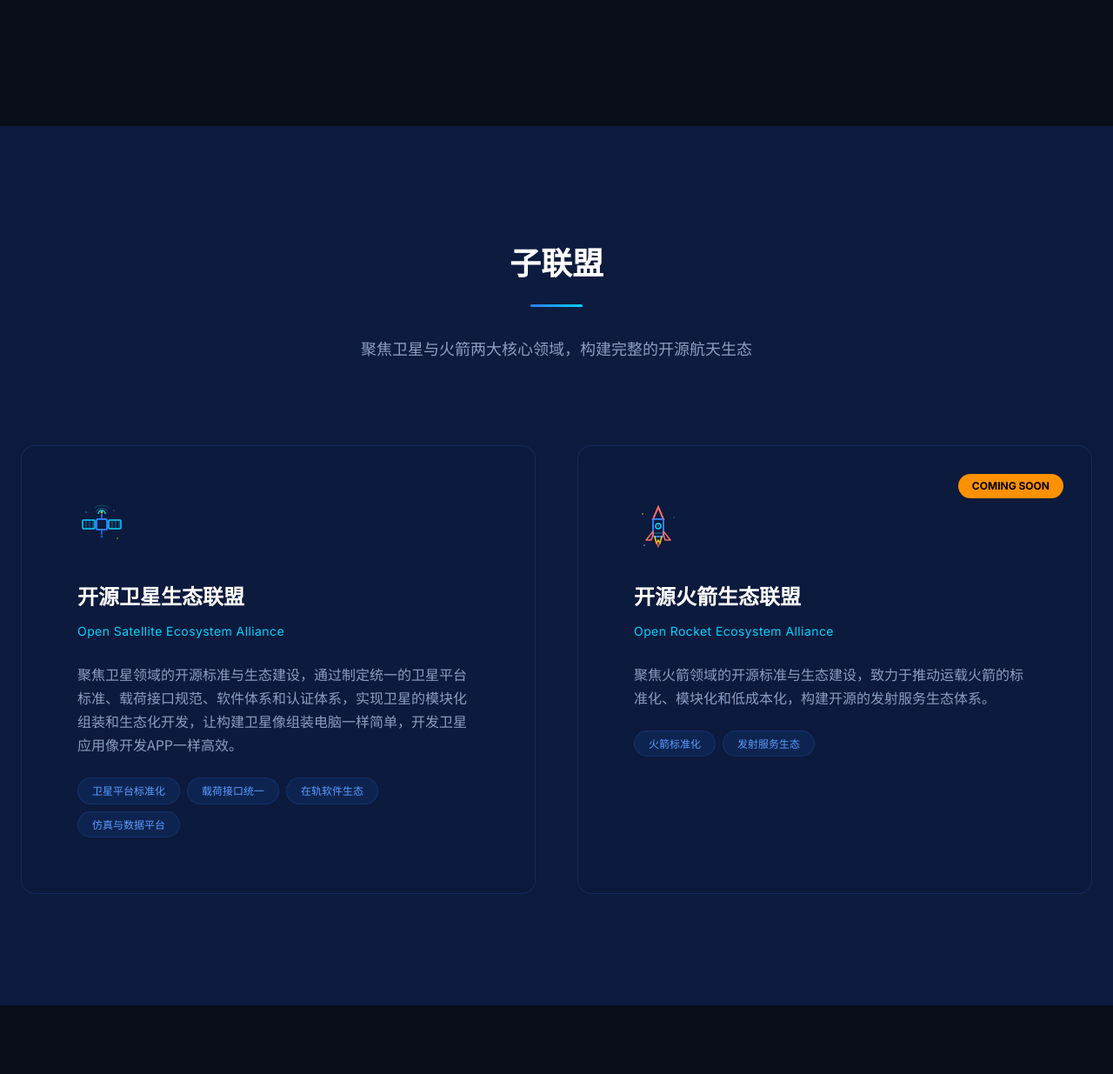
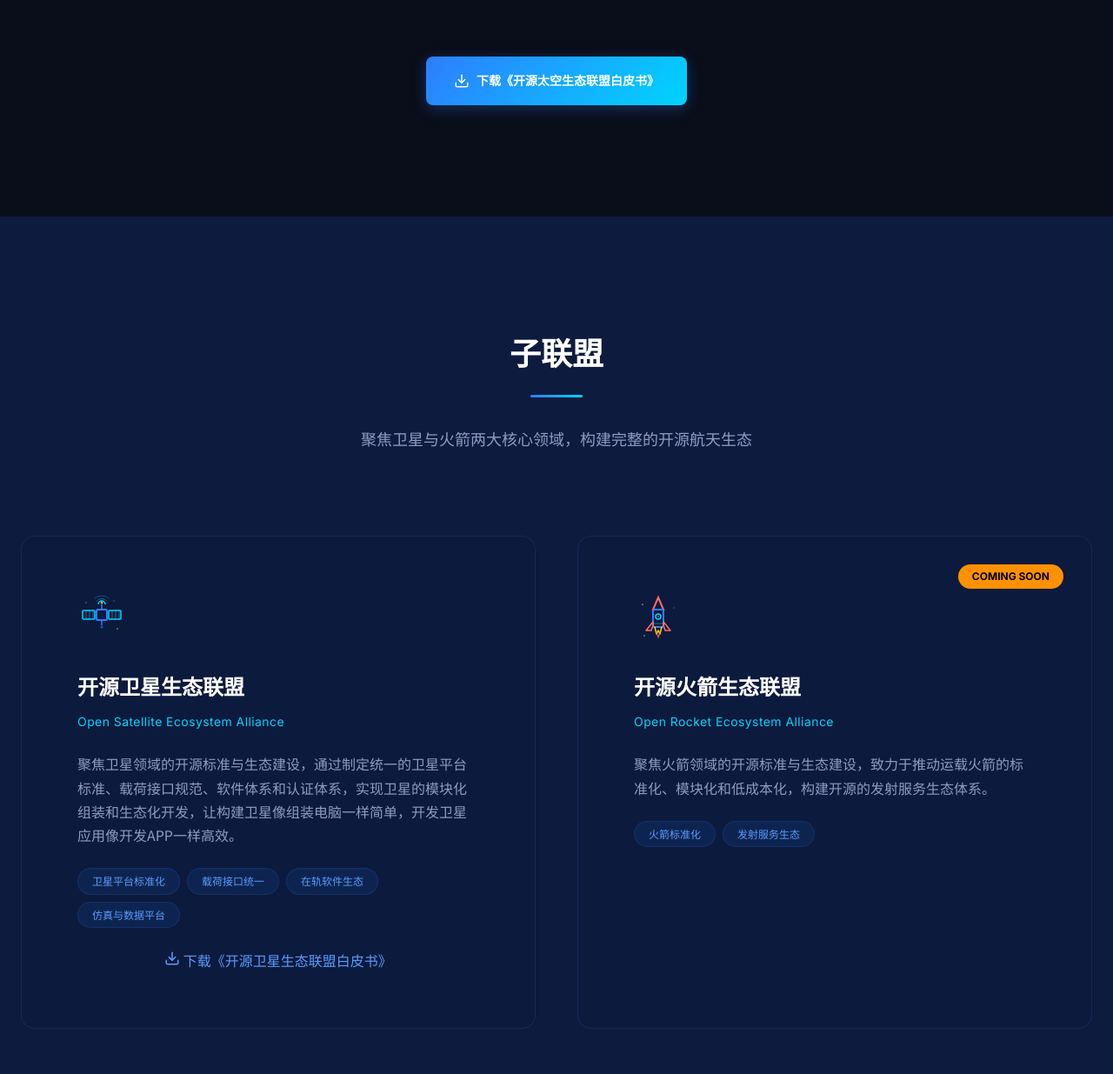
Before and after one commit to jeffreytanhao-eng/Open-Space-Alliance-II, a plain HTML site: page index.html in a window 1280 px wide. Shown: the part 1725-2960 px from the top of the page at 87% size. Drawn offline with Linux system fonts and the light colour scheme.

Commit message:
Add whitepaper download buttons for OSEA main and satellite alliance

```diff
--- a/index.html
+++ b/index.html
@@ -700,6 +700,38 @@
         }
 
         /* ============================================================
+           WHITEPAPER DOWNLOAD
+           ============================================================ */
+        .whitepaper-download {
+            text-align: center;
+            margin-top: var(--space-2xl);
+        }
+        .whitepaper-download .btn-whitepaper {
+            display: inline-flex;
+            align-items: center; gap: var(--space-sm);
+            padding: var(--space-md) var(--space-xl);
+            background: linear-gradient(135deg, #2E7DFF, #00D4FF);
+            color: #fff;
+            border-radius: var(--radius-md);
+            font-size: var(--text-sm);
+            font-weight: 600;
+            text-decoration: none;
+            border: none;
+            cursor: pointer;
+            transition: all var(--transition-base);
+            box-shadow: 0 4px 16px rgba(46,125,255,0.3);
+        }
+        .whitepaper-download .btn-whitepaper:hover {
+            transform: translateY(-2px);
+            box-shadow: 0 6px 24px rgba(0,212,255,0.4);
+        }
+        .btn-whitepaper svg { width: 18px; height: 18px; flex-shrink: 0; }
+        .whitepaper-download-card {
+            margin-top: var(--space-lg);
+            display: flex; justify-content: center;
+        }
+
+        /* ============================================================
            RESPONSIVE
            ============================================================ */
         @media (max-width: 1024px) {
@@ -929,6 +961,12 @@
                             <div class="stat-label" data-i18n="about.stat3_label">开源标准体系</div>
                         </div>
                     </div>
+                </div>
+                <div class="whitepaper-download">
+                    <a href="whitepaper/开源太空生态联盟白皮书.pdf" download class="btn-whitepaper">
+                        <svg viewBox="0 0 24 24" fill="none" stroke="currentColor" stroke-width="2" stroke-linecap="round" stroke-linejoin="round"><path d="M21 15v4a2 2 0 01-2 2H5a2 2 0 01-2-2v-4"></path><polyline points="7 10 12 15 17 10"></polyline><line x1="12" y1="15" x2="12" y2="3"></line></svg>
+                        <span data-i18n="about.whitepaper_main">下载《开源太空生态联盟白皮书》</span>
+                    </a>
                 </div>
             </div>
         </section>
@@ -984,6 +1022,12 @@
                             <span class="tag" data-i18n="sub_alliances.osea_tag3">在轨软件生态</span>
                             <span class="tag" data-i18n="sub_alliances.osea_tag4">仿真与数据平台</span>
                         </div>
+                        <div class="whitepaper-download-card">
+                            <a href="whitepaper/开源卫星生态联盟白皮书.pdf" download class="btn-whitepaper">
+                                <svg viewBox="0 0 24 24" fill="none" stroke="currentColor" stroke-width="2" stroke-linecap="round" stroke-linejoin="round"><path d="M21 15v4a2 2 0 01-2 2H5a2 2 0 01-2-2v-4"></path><polyline points="7 10 12 15 17 10"></polyline><line x1="12" y1="15" x2="12" y2="3"></line></svg>
+                                <span data-i18n="sub_alliances.whitepaper_sat">下载《开源卫星生态联盟白皮书》</span>
+                            </a>
+                        </div>
                     </div>
                     <!-- OREA Card (Coming Soon) -->
                     <div class="alliance-card coming-soon fade-in fade-in-delay-1">
@@ -1428,6 +1472,7 @@
                 'about.stat2_label': '预参与的国家与地区',
                 'about.stat3_num': '5',
                 'about.stat3_label': '开源标准体系',
+                'about.whitepaper_main': '下载《开源太空生态联盟白皮书》',
                 'sub_alliances.title': '子联盟',
                 'sub_alliances.subtitle': '聚焦卫星与火箭两大核心领域，构建完整的开源航天生态',
                 'sub_alliances.osea_title': '开源卫星生态联盟',
@@ -1436,6 +1481,7 @@
                 'sub_alliances.osea_tag2': '载荷接口统一',
                 'sub_alliances.osea_tag3': '在轨软件生态',
                 'sub_alliances.osea_tag4': '仿真与数据平台',
+                'sub_alliances.whitepaper_sat': '下载《开源卫星生态联盟白皮书》',
                 'sub_alliances.orea_title': '开源火箭生态联盟',
                 'sub_alliances.orea_desc': '聚焦火箭领域的开源标准与生态建设，致力于推动运载火箭的标准化、模块化和低成本化，构建开源的发射服务生态体系。',
                 'sub_alliances.orea_tag1': '火箭标准化',
@@ -1532,6 +1578,7 @@
                 'about.stat2_label': 'Pre-Participating Countries & Regions',
                 'about.stat3_num': '5',
                 'about.stat3_label': 'Open Standards',
+                'about.whitepaper_main': 'Download Open Space Ecosystem Alliance Whitepaper',
                 'sub_alliances.title': 'Sub-Alliances',
                 'sub_alliances.subtitle': 'Focusing on satellite and rocket domains to build a complete open space ecosystem',
                 'sub_alliances.osea_title': 'Open Satellite Ecosystem Alliance',
@@ -1540,6 +1587,7 @@
                 'sub_alliances.osea_tag2': 'Payload Interface',
                 'sub_alliances.osea_tag3': 'On-orbit Software',
                 'sub_alliances.osea_tag4': 'Simulation & Data',
+                'sub_alliances.whitepaper_sat': 'Download Open Satellite Ecosystem Alliance Whitepaper',
                 'sub_alliances.orea_title': 'Open Rocket Ecosystem Alliance',
                 'sub_alliances.orea_desc': 'Focusing on open standards and ecosystem building in the rocket domain, dedicated to promoting standardization, modularization, and cost reduction of launch vehicles.',
                 'sub_alliances.orea_tag1': 'Rocket Standardization',
```
